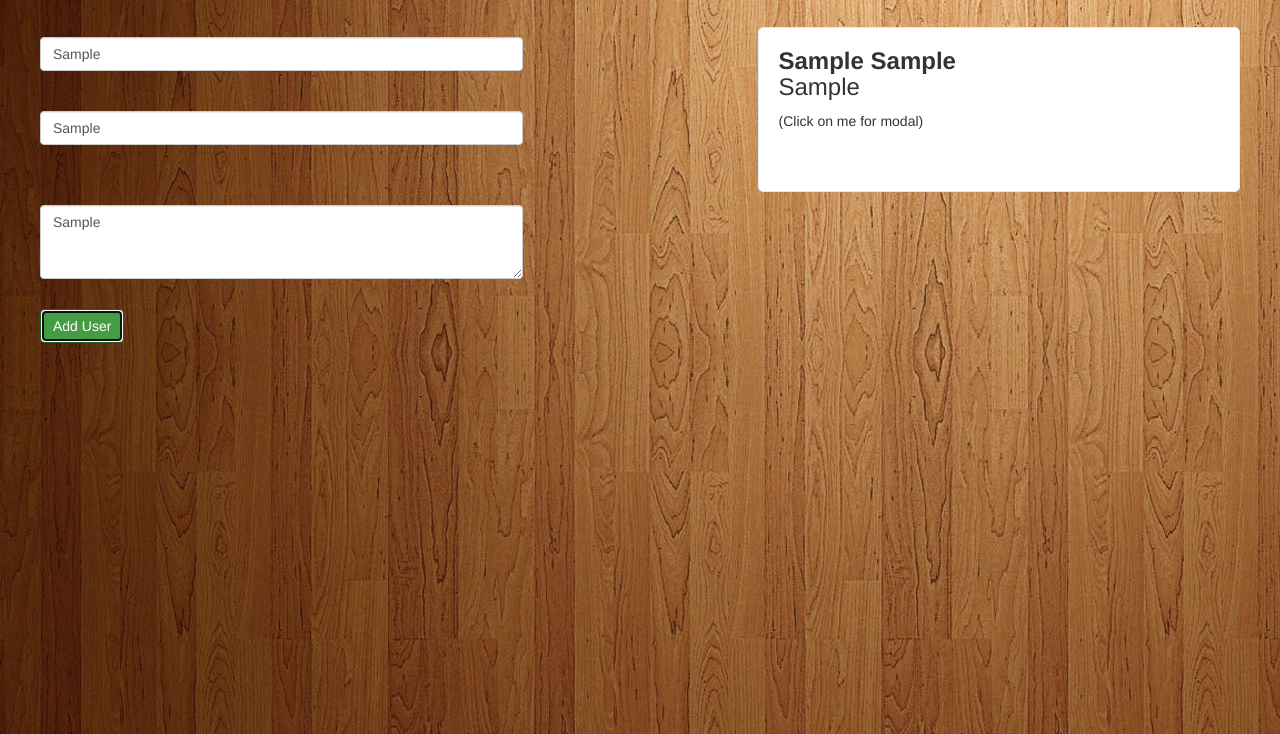
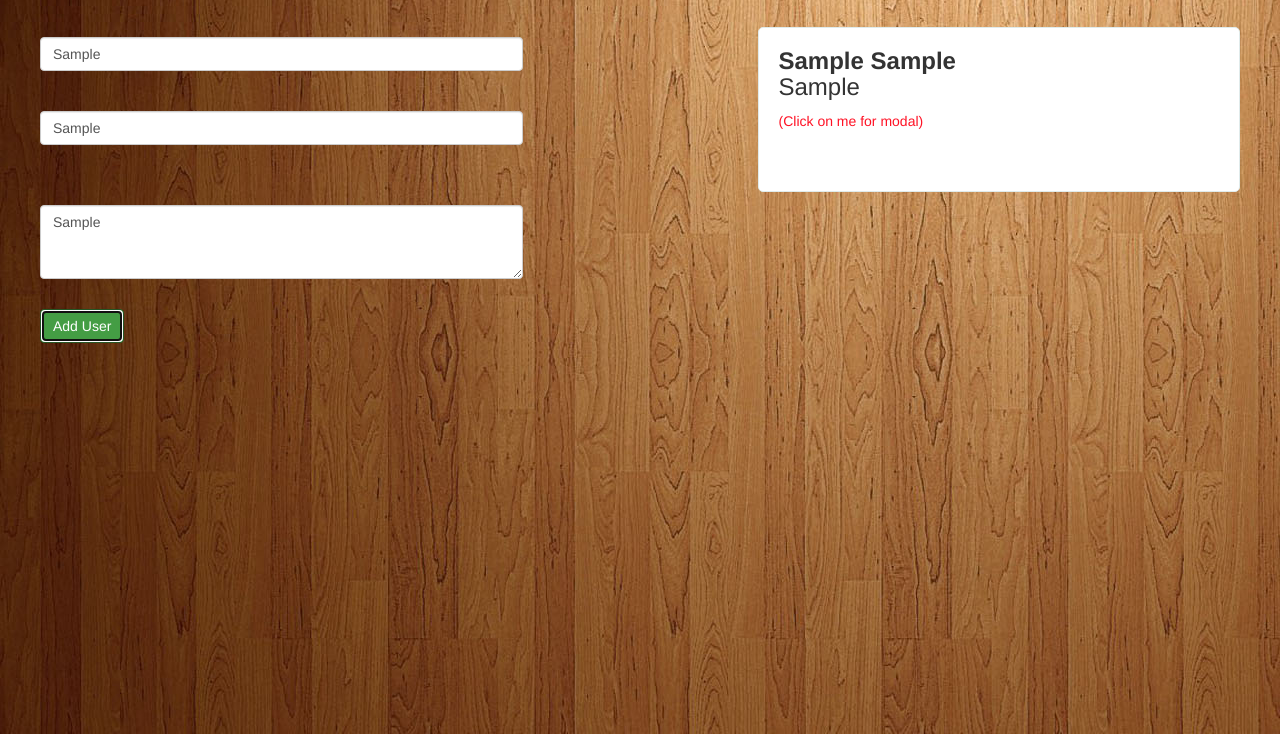
Before and after one commit to WonJohnSoup/jquery_bootstrap_responsive_modal, a plain HTML site: page index.html in a window 1280 px wide. Both pictures are taken after typing "Sample", "Sample", "Sample" into the empty fields and a click on the button "Add User". Shown: the part 66-800 px from the top of the page. Drawn offline with Linux system fonts and the light colour scheme.

Commit message:
added red font and cleaned up code

```diff
--- a/index.html
+++ b/index.html
@@ -11,13 +11,24 @@
 		$(document).ready(function(){
 
 			$('#form1').submit(function(){
-				$('#card_placement').append("<div class='card_box' data-toggle='modal' data-target='#myModal'><h3><b>" + $('#first_name_input').val() + " " +$('#last_name_input').val() + "</b><br>" + $('#description_input').val() + "<br></h3><p>(Click on me for modal)</p></div>");
+				$('#card_placement').append(
+					"<div class='card_box' data-toggle='modal' data-target='#myModal'><h3><b>" +
+					$('#first_name_input').val() +
+					" " +
+					$('#last_name_input').val() +
+					"</b><br>" +
+					$('#description_input').val() +
+					"<br></h3><p class='red'>(Click on me for modal)</p></div>");
 				return false;
 			})
 
 			$('#form1').submit(function(){
-				$('.modal-header').html("<h4>Your contact card, <b>" + $('#first_name_input').val() + " " +$('#last_name_input').val() + "</b></h4>");
-				$('.modal-body').html("<p>" + $('#description_input').val() + "<p>");
+				$('.modal-header').html("<h4>Your contact card, <b>" +
+					$('#first_name_input').val() +
+					" " +
+					$('#last_name_input').val() + "</b></h4>");
+				$('.modal-body').html("<p>" +
+					$('#description_input').val() + "<p>");
 				return false;
 			})
 
--- a/stylesheet.css
+++ b/stylesheet.css
@@ -43,6 +43,10 @@
 			float: right;
 		}
 
+		.red{
+			color: #ff1225;
+		}
+
 		@media (max-width: 501px) {
 			 .header {
 			  text-align: left;
```
